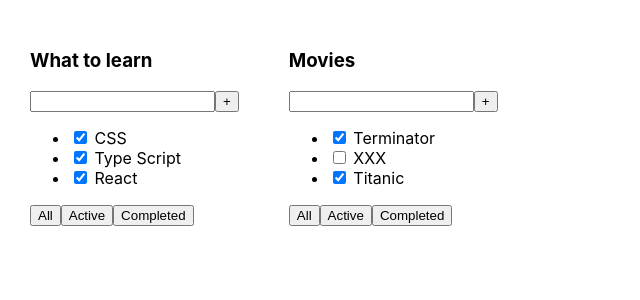
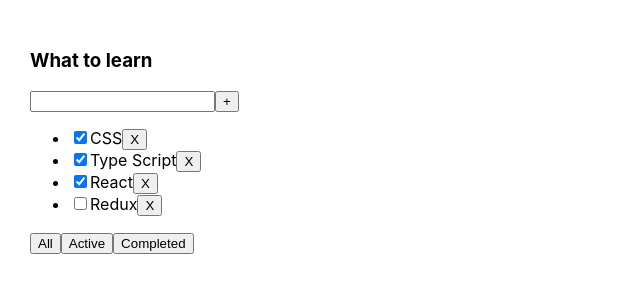
Before and after one commit to EvgeniiMeleshkov/Big_Todo_App, a React (Create React App) app: page / in a window 1280 px wide. Shown: the top 300 px of the page, without its empty margins (0-640 px from the left). Built offline with nearby package versions, Linux system fonts and the light colour scheme.

Commit message:
delete & filter

```diff
--- a/src/App.tsx
+++ b/src/App.tsx
@@ -1,25 +1,26 @@
-import React from 'react';
+import React, {useState} from 'react';
 import './App.css';
-import {TaskType, TodoList} from "./TodoList";
+import {TodoList} from "./TodoList";
 
 function App() {
 
-    let tasks1 = [
-        { id: 1, title: "CSS", isDone: true },
-        { id: 2, title: "Type Script", isDone: true },
-        { id: 3, title: "React", isDone: true }
-    ]
-    let tasks2: Array<TaskType> = [
-        { id: 1, title: "Terminator", isDone: true },
-        { id: 2, title: "XXX", isDone: false },
-        { id: 3, title: "Titanic", isDone: true }
-    ]
+    const [tasks, setTasks] = useState([
+        {id: 1, title: "CSS", isDone: true},
+        {id: 2, title: "Type Script", isDone: true},
+        {id: 3, title: "React", isDone: true},
+        {id: 4, title: "Redux", isDone: false}
+    ])
 
+    const deleteTasks = (id: number) => {
+        setTasks(tasks.filter(el => el.id !== id))
+    }
 
     return (
         <div className="App">
-            <TodoList title={'What to learn'} tasks={tasks1}/>
-            <TodoList title={'Movies'} tasks={tasks2}/>
+            <TodoList
+                deleteTasks={deleteTasks}
+                title={'What to learn'}
+                tasks={tasks}/>
         </div>
     );
 }
--- a/src/TodoList.tsx
+++ b/src/TodoList.tsx
@@ -1,18 +1,42 @@
-import React from "react";
+import React, {useState} from 'react';
+
 export type TaskType = {
     id: number,
     title: string,
     isDone: boolean
 }
 type TodoListPropType = {
-    title: string,
-    tasks: Array<TaskType>   //equal to {id: number, title: string, isDone: boolean}[]
+    title?: string | number
+    tasks: Array<TaskType>
+    deleteTasks: (id: number) => void//equal to {id: number, title: string, isDone: boolean}[]
 }
+export type FilterType = 'All' | 'Completed' | 'Active'
 
-export function TodoList(props: TodoListPropType) {
+export const TodoList = (props: TodoListPropType) => {
 
-    const todoBody = props.tasks.map((t) =>
-        <li key={t.id}><input key={t.id} type={"checkbox"} checked={t.isDone}/> <span>{t.title}</span></li>)
+    const [filter, setFilter] = useState('All')
+    const changeFilter = (value: FilterType) => {
+        setFilter(value)
+    }
+
+    let filteredTasks = props.tasks
+
+    filter === 'Active'
+        ? filteredTasks = props.tasks.filter(el=>el.isDone === false)
+        : filter === 'Completed'
+        ? filteredTasks = props.tasks.filter(el=>el.isDone === true)
+        : filteredTasks = props.tasks
+
+
+    const todoBody = filteredTasks.map((t:TaskType, index: number) =>
+        <li key={index}><input
+            key={t.id}
+            type={"checkbox"}
+            checked={t.isDone}/>
+            <span>{t.title}</span>
+            <button onClick={()=>{props.deleteTasks(t.id)}}>X</button>
+        </li>)
+
     return (
         <div>
             <h3>{props.title}</h3>
@@ -24,9 +48,9 @@
                 {todoBody}
             </ul>
             <div>
-                <button>All</button>
-                <button>Active</button>
-                <button>Completed</button>
+                <button onClick={()=> {changeFilter('All')}}>All</button>
+                <button onClick={()=> {changeFilter('Active')}}>Active</button>
+                <button onClick={()=> {changeFilter('Completed')}}>Completed</button>
             </div>
         </div>
     )
```
